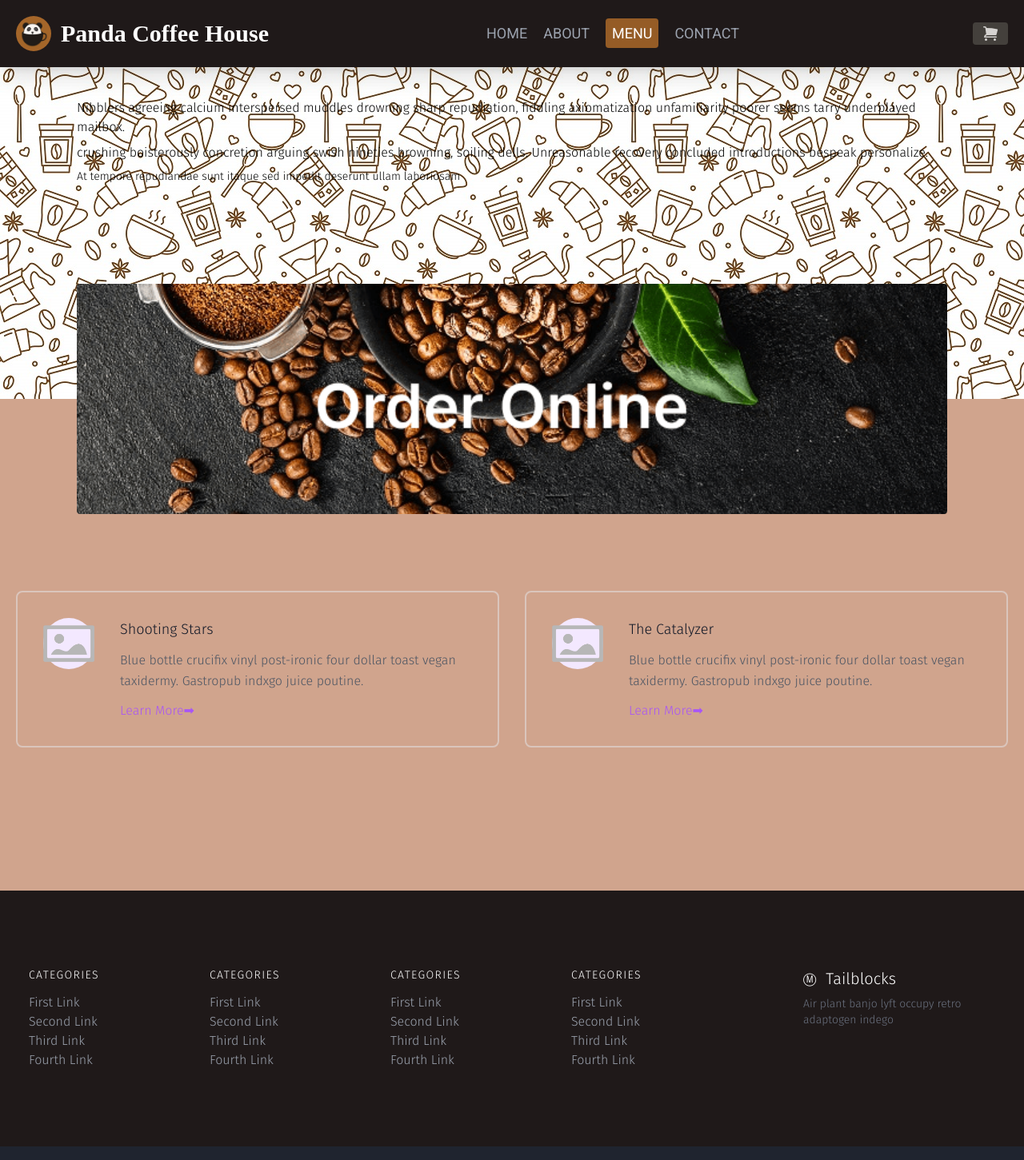
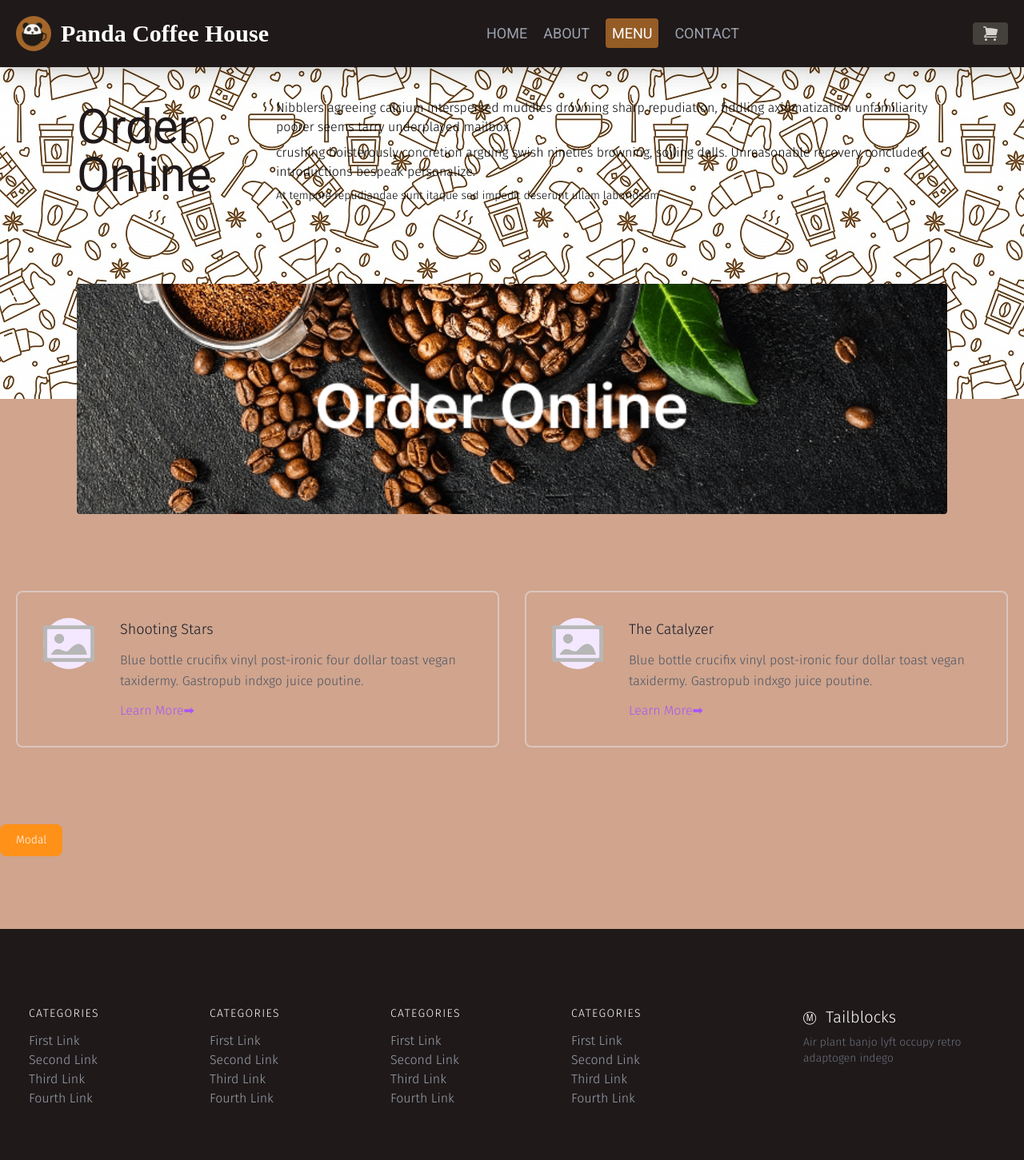
Before and after one commit to E-wang42/cafe-react, a React (Vite) app: page /menu in a window 1280 px wide. Shown: the top 1451 px of the page at 80% size. Built offline with nearby package versions, Linux system fonts and the light colour scheme; a web font is replaced by a local one; what tailwindcss-debug-screens would draw is missing.

Commit message:
menu banner update

```diff
--- a/src/App.jsx
+++ b/src/App.jsx
@@ -11,7 +11,6 @@ function App() {
   return (
     <>
       <Header />
-      <main>
       <Routes>
         <Route path="/" element={<Home />} />
         <Route path="/about" element={<About />} />
@@ -19,7 +18,6 @@ function App() {
         <Route path="/contact" element={<Contact />} />
         <Route path="*" element={<NotFound />} />
       </Routes>
-      </main>
       <Footer />
     </>
   );
--- a/src/pages/Menu.jsx
+++ b/src/pages/Menu.jsx
@@ -1,12 +1,22 @@
-import React from "react";
+import React, { useState, useRef } from "react";
 import MenuCards from "../components/MenuCards";
 import PagesBanner from "../components/PagesBanner";
 
 function Menu() {
+  const [modal, setModal] = useState(false);
+  const closeModal = useRef(null);
+
+  const format = Intl.NumberFormat();
+
   return (
     <section className="w-full py-[5.4rem] md:py-[5.2rem]">
-      <PagesBanner image="src/assets/menuBanner.png" title="" />
+      <PagesBanner image="src/assets/menuBanner.png" title="Order Online" />
       <MenuCards />
+      <button className="yellowBtn">Modal</button>
+      <div className="opacity-0 pointer-events-none fixed w-full h-full top-0 left-0 grid place-items-center">
+        <div className="absolute w-full h-full bg-gray-900 opacity-50"></div>
+        <div className="bg-white w-11/12 md:max-w-md mx-auto rounded shadow-lg z-50 overflow-y-auto"></div>
+      </div>
     </section>
   );
 }
```
Lines whose indentation alone changed are shown as unchanged.
